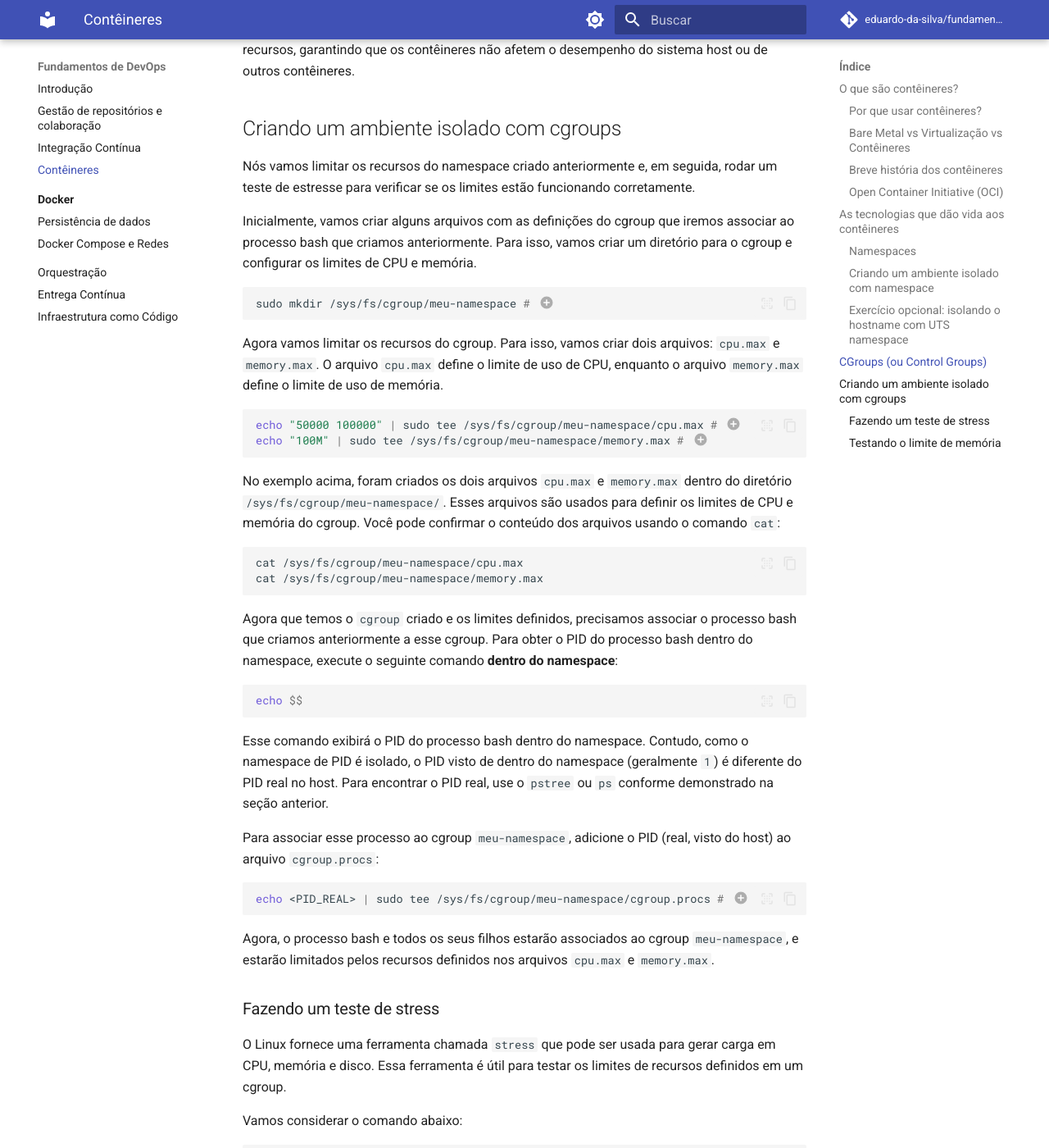
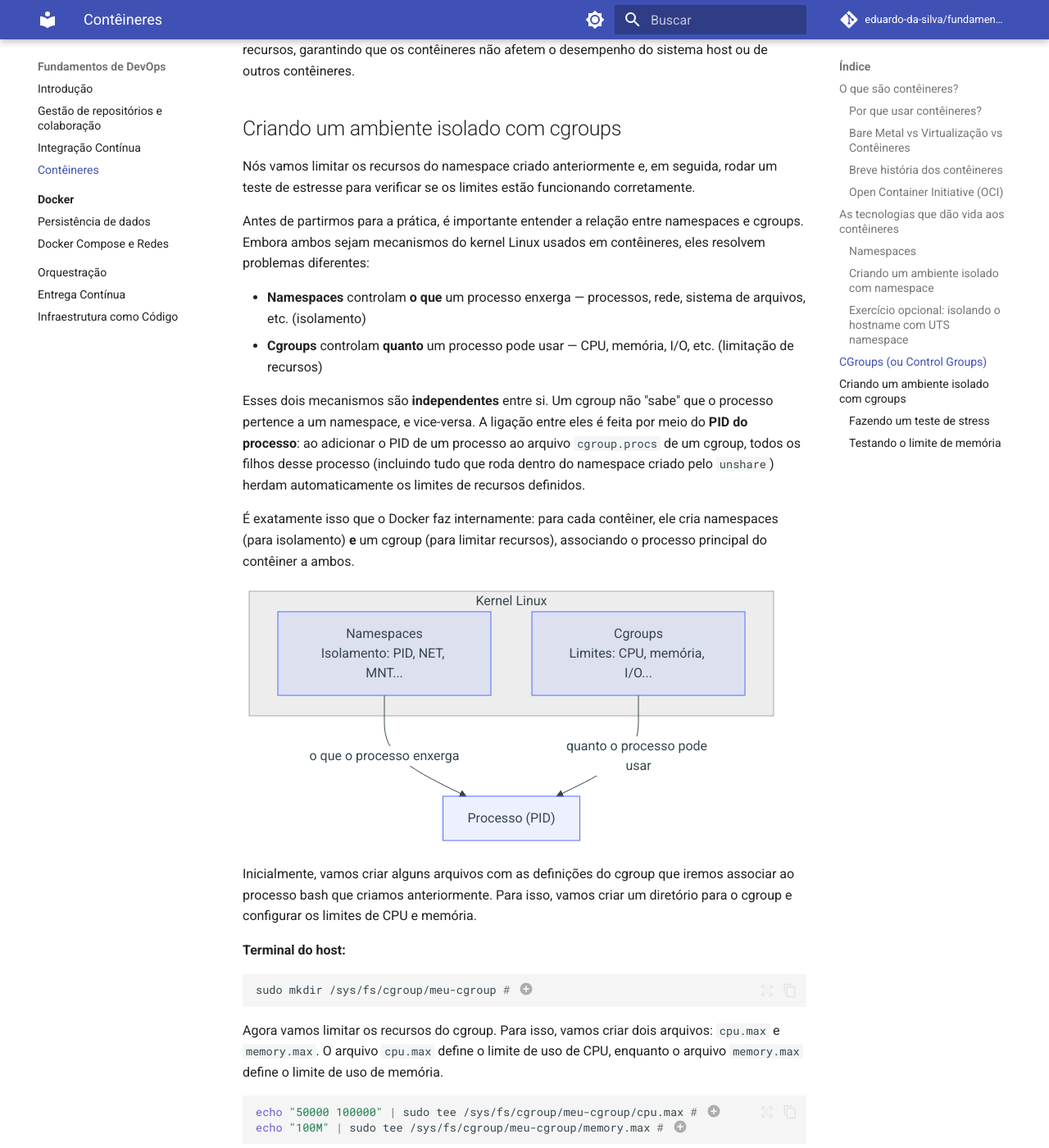
Before and after one commit to eduardo-da-silva/fundamentos-devops, an MkDocs documentation site: the page built from docs/containers/index.md, in a window 1280 px wide and 1400 px high, scrolled down 9962 px. Shown: the whole window at 82% size. Built offline with MkDocs 1.6.1 and Material for MkDocs 9.7.7, drawn with Linux system fonts in a browser that asks for light colours; comment, search, counter and statistics services are not loaded; some of the changed text lies outside the part shown.

Commit message:
CHORE: Update containers class notes on cgroup section

````diff
--- a/docs/containers/index.md
+++ b/docs/containers/index.md
@@ -292,32 +292,57 @@ Por isso, junto com os namespaces, os cgroups são fundamentais para garantir o
 
 Nós vamos limitar os recursos do namespace criado anteriormente e, em seguida, rodar um teste de estresse para verificar se os limites estão funcionando corretamente.
 
+Antes de partirmos para a prática, é importante entender a relação entre namespaces e cgroups. Embora ambos sejam mecanismos do kernel Linux usados em contêineres, eles resolvem problemas diferentes:
+
+- **Namespaces** controlam **o que** um processo enxerga — processos, rede, sistema de arquivos, etc. (isolamento)
+- **Cgroups** controlam **quanto** um processo pode usar — CPU, memória, I/O, etc. (limitação de recursos)
+
+Esses dois mecanismos são **independentes** entre si. Um cgroup não "sabe" que o processo pertence a um namespace, e vice-versa. A ligação entre eles é feita por meio do **PID do processo**: ao adicionar o PID de um processo ao arquivo `cgroup.procs` de um cgroup, todos os filhos desse processo (incluindo tudo que roda dentro do namespace criado pelo `unshare`) herdam automaticamente os limites de recursos definidos.
+
+É exatamente isso que o Docker faz internamente: para cada contêiner, ele cria namespaces (para isolamento) **e** um cgroup (para limitar recursos), associando o processo principal do contêiner a ambos.
+
+```mermaid
+flowchart TB
+  subgraph Kernel["Kernel Linux"]
+    direction LR
+    NS["Namespaces\nIsolamento: PID, NET, MNT..."]
+    CG["Cgroups\nLimites: CPU, memória, I/O..."]
+  end
+  P["Processo (PID)"]
+  NS -- "o que o processo enxerga" --> P
+  CG -- "quanto o processo pode usar" --> P
+```
+
 Inicialmente, vamos criar alguns arquivos com as definições do cgroup que iremos associar ao processo bash que criamos anteriormente. Para isso, vamos criar um diretório para o cgroup e configurar os limites de CPU e memória.
 
+**Terminal do host:**
+
 ```bash
-sudo mkdir /sys/fs/cgroup/meu-namespace # (1)
+sudo mkdir /sys/fs/cgroup/meu-cgroup # (1)
 ```
 
-1. O nome `meu-namespace` pode ser alterado para qualquer nome que você preferir. O importante é que o diretório seja criado dentro de `/sys/fs/cgroup/`, que é onde os cgroups são montados no sistema.
+1. O nome `meu-cgroup` pode ser alterado para qualquer nome que você preferir. O importante é que o diretório seja criado dentro de `/sys/fs/cgroup/`, que é onde os cgroups são montados no sistema.
 
 Agora vamos limitar os recursos do cgroup. Para isso, vamos criar dois arquivos: `cpu.max` e `memory.max`. O arquivo `cpu.max` define o limite de uso de CPU, enquanto o arquivo `memory.max` define o limite de uso de memória.
 
 ```bash
-echo "50000 100000" | sudo tee /sys/fs/cgroup/meu-namespace/cpu.max # (1)
-echo "100M" | sudo tee /sys/fs/cgroup/meu-namespace/memory.max # (2)
+echo "50000 100000" | sudo tee /sys/fs/cgroup/meu-cgroup/cpu.max # (1)
+echo "100M" | sudo tee /sys/fs/cgroup/meu-cgroup/memory.max # (2)
 ```
 
 1. O valor `50000 100000` significa que o cgroup pode usar até 50% de um núcleo de CPU (50.000 microssegundos em 100.000 microssegundos).
 2. O valor `100M` significa que o cgroup pode usar até 100 MB de memória.
 
-No exemplo acima, foram criados os dois arquivos `cpu.max` e `memory.max` dentro do diretório `/sys/fs/cgroup/meu-namespace/`. Esses arquivos são usados para definir os limites de CPU e memória do cgroup. Você pode confirmar o conteúdo dos arquivos usando o comando `cat`:
+No exemplo acima, foram criados os dois arquivos `cpu.max` e `memory.max` dentro do diretório `/sys/fs/cgroup/meu-cgroup/`. Esses arquivos são usados para definir os limites de CPU e memória do cgroup. Você pode confirmar o conteúdo dos arquivos usando o comando `cat`:
 
 ```bash
-cat /sys/fs/cgroup/meu-namespace/cpu.max
-cat /sys/fs/cgroup/meu-namespace/memory.max
+cat /sys/fs/cgroup/meu-cgroup/cpu.max
+cat /sys/fs/cgroup/meu-cgroup/memory.max
 ```
 
-Agora que temos o `cgroup` criado e os limites definidos, precisamos associar o processo bash que criamos anteriormente a esse cgroup. Para obter o PID do processo bash dentro do namespace, execute o seguinte comando **dentro do namespace**:
+Agora que temos o cgroup criado e os limites definidos, precisamos associar o processo bash que criamos anteriormente (aquele rodando dentro do namespace isolado) a esse cgroup.
+
+**Terminal do namespace (isolado):** Para descobrir o PID, execute:
 
 ```bash
 echo $$
@@ -325,21 +350,21 @@ echo $$
 
 Esse comando exibirá o PID do processo bash dentro do namespace. Contudo, como o namespace de PID é isolado, o PID visto de dentro do namespace (geralmente `1`) é diferente do PID real no host. Para encontrar o PID real, use o `pstree` ou `ps` conforme demonstrado na seção anterior.
 
-Para associar esse processo ao cgroup `meu-namespace`, adicione o PID (real, visto do host) ao arquivo `cgroup.procs`:
+**Terminal do host:** Para associar esse processo ao cgroup, adicione o PID (real, visto do host) ao arquivo `cgroup.procs`:
 
 ```bash
-echo <PID_REAL> | sudo tee /sys/fs/cgroup/meu-namespace/cgroup.procs # (1)
+echo <PID_REAL> | sudo tee /sys/fs/cgroup/meu-cgroup/cgroup.procs # (1)
 ```
 
 1. Substitua `<PID_REAL>` pelo PID do processo bash que você encontrou usando `pstree` ou `ps -ef | grep unshare` na etapa anterior.
 
-Agora, o processo bash e todos os seus filhos estarão associados ao cgroup `meu-namespace`, e estarão limitados pelos recursos definidos nos arquivos `cpu.max` e `memory.max`.
+A partir deste momento, o processo bash e **todos os seus filhos** (ou seja, qualquer comando executado dentro do namespace) estarão limitados pelos recursos definidos no cgroup. Note que o cgroup não se importa se o processo está em um namespace ou não — ele apenas limita o processo identificado pelo PID e seus descendentes.
 
 ### Fazendo um teste de stress
 
 O Linux fornece uma ferramenta chamada `stress` que pode ser usada para gerar carga em CPU, memória e disco. Essa ferramenta é útil para testar os limites de recursos definidos em um cgroup.
 
-Vamos considerar o comando abaixo:
+**Terminal do namespace (isolado):** Vamos considerar o comando abaixo:
 
 ```bash
 stress --cpu 2 --vm 1 --vm-bytes 80M --timeout 30
@@ -354,10 +379,10 @@ Esse comando faz o seguinte:
 
 Como a gente pode ver, o comando `stress` vai tentar consumir 80 MB de memória e 2 núcleos de CPU. No entanto, como definimos um limite de 100 MB de memória e 50% de CPU no cgroup, o comando `stress` deve ser limitado a esses valores. Por outro lado, se o comando for executado fora do cgroup, ele não terá esses limites e poderá consumir mais recursos do que o esperado.
 
-Para que possamos verificar os limites que foram impostos pelo cgroup, é possível analisar os registros do arquivo `cpu.stat` do cgroup. Esse arquivo contém informações sobre o uso de CPU e o número de vezes que o cgroup foi limitado (_throttled_).
+**Terminal do host:** Para verificar os limites que foram impostos pelo cgroup, é possível analisar os registros do arquivo `cpu.stat` do cgroup. Esse arquivo contém informações sobre o uso de CPU e o número de vezes que o cgroup foi limitado (_throttled_).
 
 ```bash
-cat /sys/fs/cgroup/meu-namespace/cpu.stat
+cat /sys/fs/cgroup/meu-cgroup/cpu.stat
 ```
 
 Após executar o teste de estresse, a saída esperada será semelhante a:
@@ -381,13 +406,15 @@ Se `nr_throttled` for zero, o limite de CPU não foi atingido durante o teste.
 
 ### Testando o limite de memória
 
-Para verificar o limite de memória, execute o comando `stress` com um valor de memória que ultrapasse o limite definido no cgroup:
+**Terminal do namespace (isolado):** Para verificar o limite de memória, execute o comando `stress` com um valor de memória que ultrapasse o limite definido no cgroup:
 
 ```bash
 stress --vm 1 --vm-bytes 150M --timeout 30
 ```
 
-Como o limite de memória do cgroup é 100 MB, o kernel irá encerrar o processo que ultrapassar esse limite (_OOM Kill_ — Out of Memory Kill). Você verá uma mensagem de erro indicando que o processo foi encerrado. Para confirmar, verifique o log do sistema:
+Como o limite de memória do cgroup é 100 MB, o kernel irá encerrar o processo que ultrapassar esse limite (_OOM Kill_ — Out of Memory Kill). Você verá uma mensagem de erro indicando que o processo foi encerrado.
+
+**Terminal do host:** Para confirmar o OOM Kill, verifique o log do sistema:
 
 ```bash
 dmesg | tail -20
````
Also changed, not shown: other parts of docs/containers/index.md (+1 -1 lines), site/containers/index.html, site/search/search_index.json.
